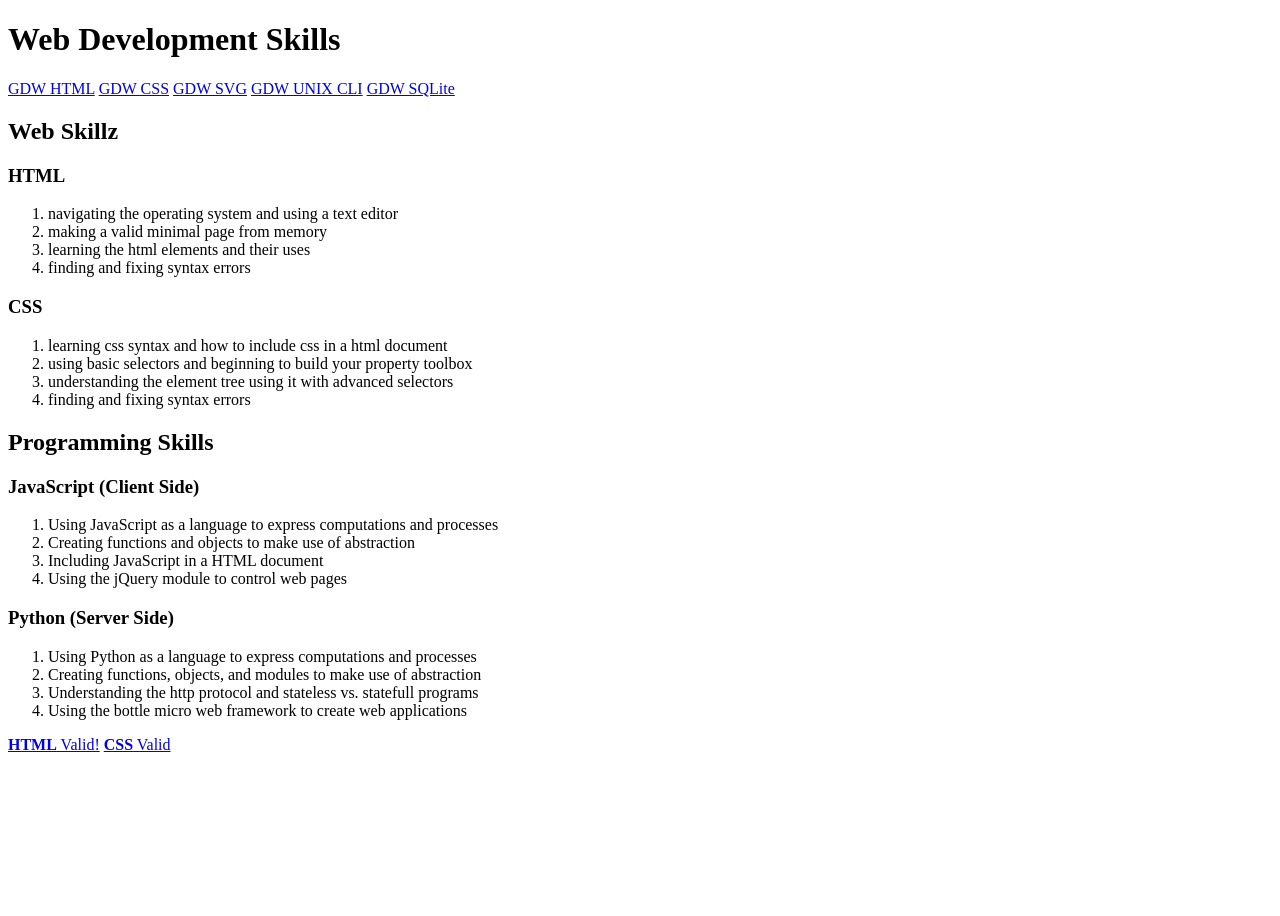
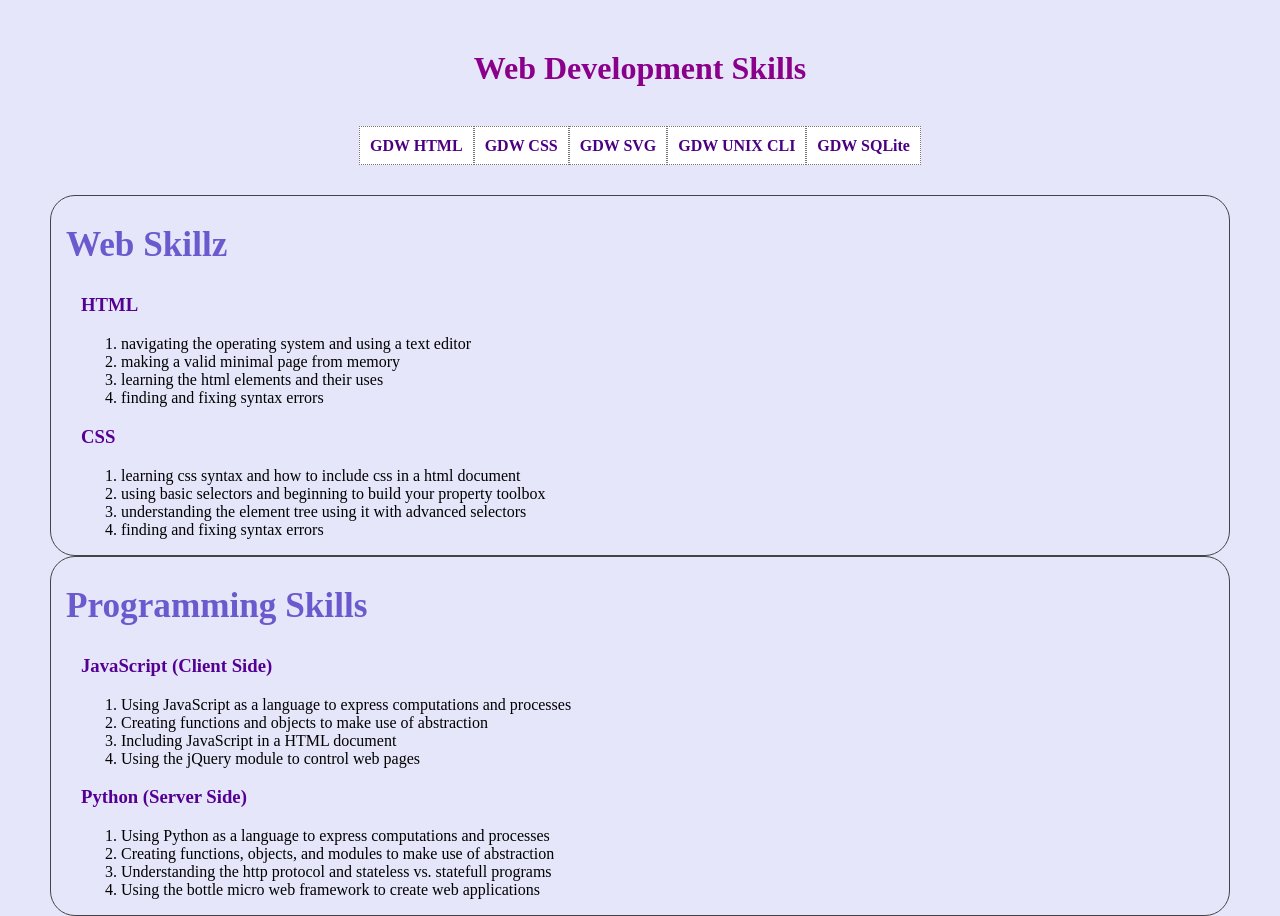
Before and after one commit to Violet6602/IDT110Work, a plain HTML site: page GDWHTML/webskills.html in a window 1280 px wide. Shown: the top 916 px of the page. Before the commit the page ends 800 px from the top, so only its background shows below. Drawn offline with Linux system fonts and the light colour scheme.

Commit message:
Did some style

```diff
--- a/GDWHTML/webskills.html
+++ b/GDWHTML/webskills.html
@@ -4,6 +4,66 @@
 <meta charset="utf-8">
 <title>Web Development Skills</title>
 <style>
+body {
+    margin: 50px;
+    background-color: #E6E6FA
+}
+header h1 {
+    text-align: center;
+    color: #8B008B;
+}
+a, a:visited {
+    text-decoration: none;
+}
+nav {
+    display: table;
+    margin-left: auto;
+    margin-right: auto;
+    margin-top: 50px;
+    margin-bottom: 40px
+}
+nav a, nav a:visited {
+    padding: 10px;
+    border: 1px dotted #777;
+    color: #4B0082;
+    background-color: #FFF;
+    font-weight: bold;
+}
+section {
+    background-color: #F6F6FA
+    margin-top: 30px;
+    padding-left: 30px;
+    border: 1px solid #444;
+    border-radius: 25px
+}
+section h2 {
+    margin-left: -15px;
+    font-size: 2.2em;
+    color: #6A5ACD;
+}
+section h3 {
+    color: #540093;
+}
+footer {
+    text-align: center;
+    margin-top: 40px;
+    font-size: .9em
+}
+footer a {
+    border: 1px solid #777;
+    padding-top: 2px;
+    padding-bottom: 2px;
+    padding-right: 2px;
+    margin-right: 10px;
+    background-color: #FFF;
+}
+a > strong {
+    background-color: #9932CC;
+    color: #FFF;
+    padding: 2px;
+    padding-left: 4px;
+    margin-right: 2px;
+}
 </style>
 </head>
 <body>
```
Also changed, not shown: GDWHTML/index.html (+2 -0 lines), index.html (+5 -2 lines).
